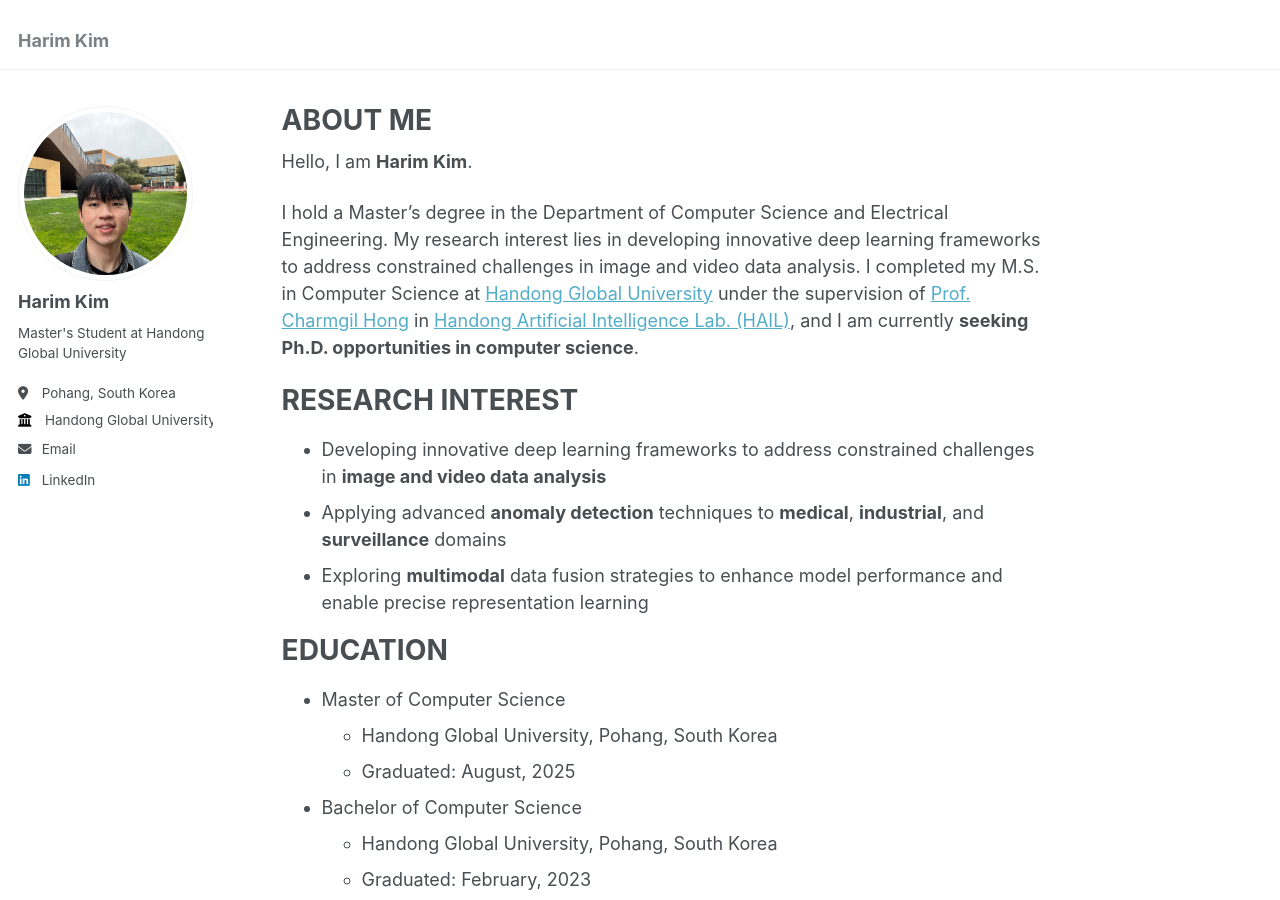
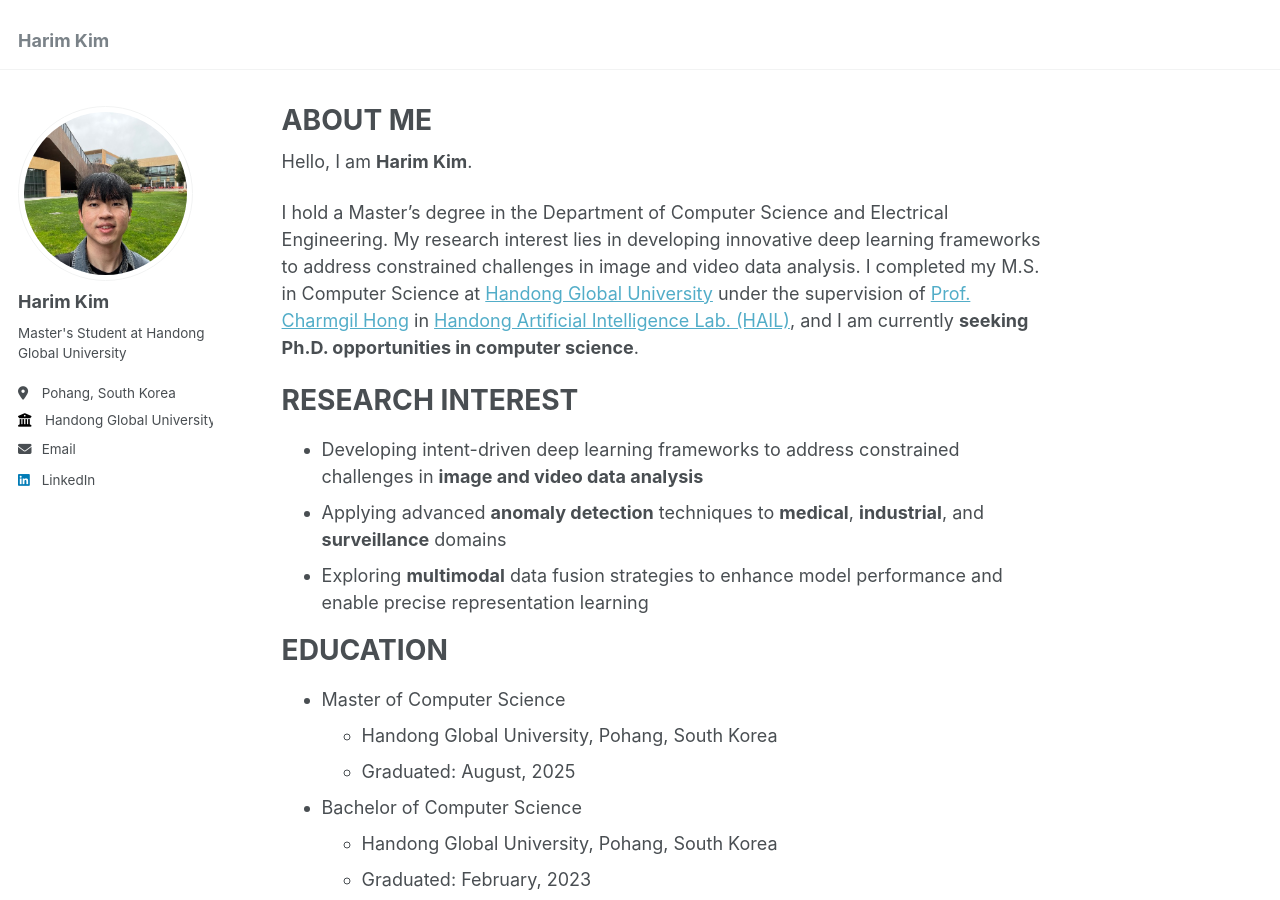
Before and after one commit to hrkim153/hrkim153.github.io, a Jekyll site: the page built from _pages/about.md, in a window 1280 px wide and 900 px high. Built offline with Jekyll 4.4.1, drawn with Linux system fonts in a browser that asks for light colours.

Commit message:
Update about.md

```diff
--- a/_pages/about.md
+++ b/_pages/about.md
@@ -12,7 +12,7 @@ I hold a Master's degree in the Department of Computer Science and Electrical En
 
 RESEARCH INTEREST
 ======
-- Developing innovative deep learning frameworks to address constrained challenges in **image and video data analysis**
+- Developing intent-driven deep learning frameworks to address constrained challenges in **image and video data analysis**
 - Applying advanced **anomaly detection** techniques to **medical**, **industrial**, and **surveillance** domains
 - Exploring **multimodal** data fusion strategies to enhance model performance and enable precise representation learning
 
```
